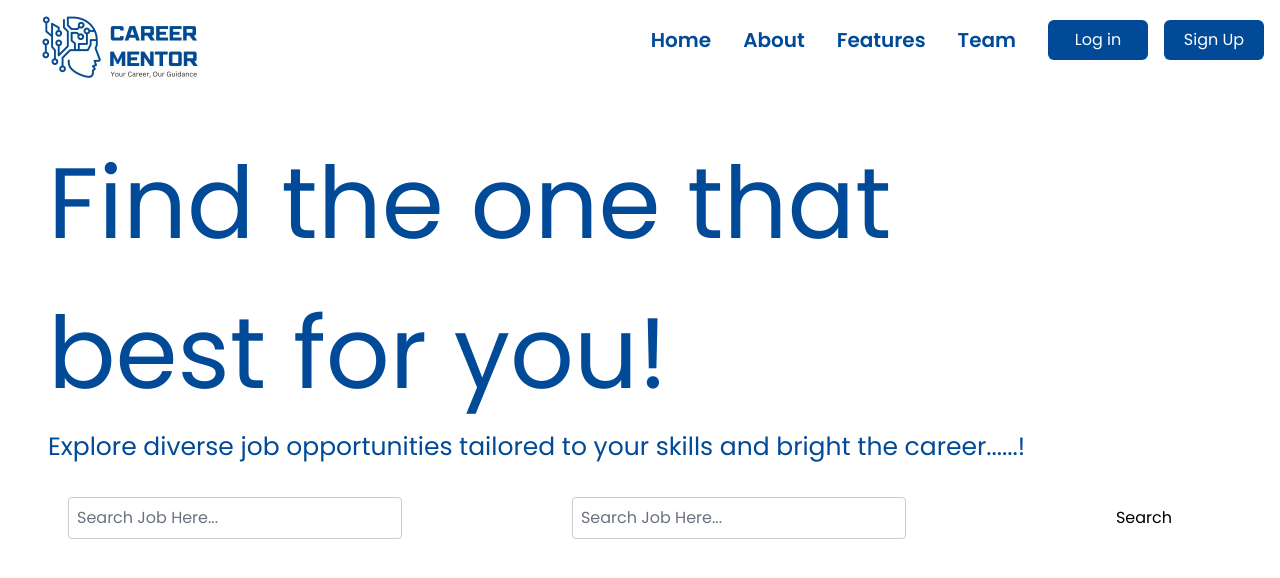
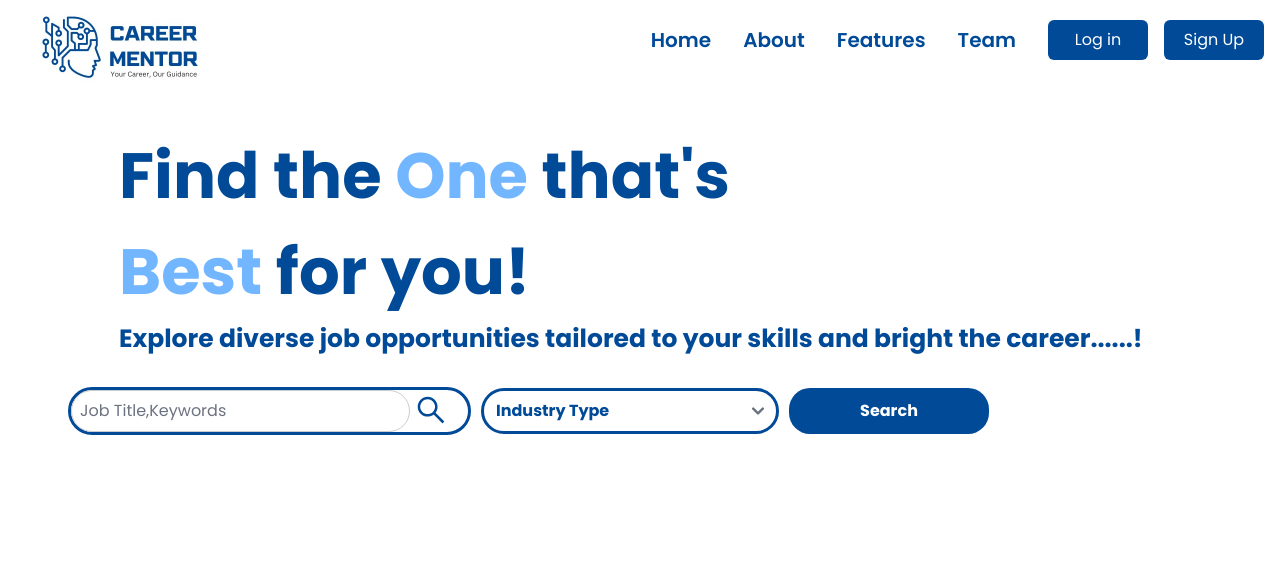
Before and after one commit to Fiza-Sahar/CareerMentor_Fyp_Project, a React (Vite) app in the folder my-project/: page /Searchbar in a window 1280 px wide. Shown: the top 578 px of the page. Built offline with nearby package versions, Linux system fonts and the light colour scheme.

Commit message:
searchbar

```diff
--- a/my-project/package.json
+++ b/my-project/package.json
@@ -10,12 +10,15 @@
     "preview": "vite preview"
   },
   "dependencies": {
+    "@emotion/react": "^11.11.4",
+    "@emotion/styled": "^11.11.5",
     "@fortawesome/fontawesome": "^1.1.8",
     "@fortawesome/fontawesome-svg-core": "^6.5.2",
     "@fortawesome/free-brands-svg-icons": "^6.5.2",
     "@fortawesome/free-solid-svg-icons": "^6.5.2",
     "@fortawesome/react-fontawesome": "^0.2.0",
     "@material-tailwind/react": "^2.1.9",
+    "@mui/material": "^5.15.16",
     "@react-oauth/google": "^0.12.1",
     "bootstrap": "^5.3.3",
     "flowbite-react": "^0.7.8",
--- a/my-project/src/components/Features/Jobfinding/Job_searchbar/Searchbar.css
+++ b/my-project/src/components/Features/Jobfinding/Job_searchbar/Searchbar.css
@@ -1,21 +1,22 @@
-@import url('https://fonts.googleapis.com/css2?family=Poppins:ital,wght@0,100;0,200;0,300;0,400;0,500;0,600;0,700;0,800;0,900;1,100;1,200;1,300;1,400;1,500;1,600;1,700;1,800;1,900&display=swap');
+/* @import url('https://fonts.googleapis.com/css2?family=Poppins:ital,wght@0,100;0,200;0,300;0,400;0,500;0,600;0,700;0,800;0,900;1,100;1,200;1,300;1,400;1,500;1,600;1,700;1,800;1,900&display=swap'); */
 
 
 
-:root{
+:root {
     font-family: 'Poppins', sans-serif;
 }
 
-body{
+body {
     background: white;
 }
 
-li{
+/* li {
     list-style: none;
     cursor: pointer;
     position: relative;
 }
-li:hover::before{
+
+li:hover::before {
     position: absolute;
     content: '';
     height: 4px;
@@ -24,17 +25,66 @@ li:hover::before{
     right: 0;
     color: #2a68ff;
 }
+
 .icon {
     cursor: pointer;
 }
+
 .card {
-    background:#000;
+    background: #000;
+} */
+
+.color {
+    margin: 0 71px 9px 71px;
+    align-self: start;
+    word-break: break-word;
+    font-weight: bold;
+    font-size: 64px;
+    color: #004A98;
 }
-.color {
+
+.font {
     color: #004A98;
-    font-size: 100px;
+    font-size: 25px;
+    margin: top 2px;;
 }
-.font{
-    color:#004A98;
-    font-size: 25px;
+
+.rou{
+    border-radius: 40px !important;
+    border: 3px solid #004A98;
+    color: #004A98;
+    font-weight: bold;
 }
+
+.background {
+    background-color: #004a98;
+    border: none;
+    color: #fff;
+    border-radius: 21px;
+    margin-right: auto;
+    padding: 11px;
+    width: 200px;
+    position: relative;
+    justify-content: center;
+    font-weight: bold;
+
+}
+
+.background:hover {
+    background-color: #5a6268;
+}
+
+.aaaaaaaa {
+    border: 1px solid darkblue;
+    border-radius: 200px;
+    border-width: 100px;
+    padding: 7px;
+    width: 150px;
+    justify-content: center;
+    font-weight: bold;
+}
+.cstyle{
+color: #72b6ff;
+/* line-height: 3%; */
+
+}
--- a/my-project/src/components/Features/Jobfinding/Job_searchbar/Searchbar.jsx
+++ b/my-project/src/components/Features/Jobfinding/Job_searchbar/Searchbar.jsx
@@ -1,37 +1,41 @@
 import React from 'react'
 import { AiOutlineSearch } from 'react-icons/ai'
-import { AiOutlineCloseCircle } from 'react-icons/ai';
+import InputBase from '@mui/material/InputBase';
 import './Searchbar.css';
+import { useState } from 'react';
+function Searchbar() {
+  const [role, setRole] = useState('');
+  return (
+    <div className="searchDiv grid gp-10 bg-greyIsh rounded-[10px] p-[3rem]">
+      <div className='color'>
+        <p>Find the <span className='cstyle'>One</span> that's <br></br><span className='cstyle'>Best</span> for you!</p>
 
-const Searchbar = () => {
-  return (
-
-
-
-    <div className="searchDiv grid gp-10 bg-greyIsh rounded-[10px] p-[3rem]">
-
-      <div className='color'> <p>Find the one that <br></br>best for you!</p>
         <p className='font'> Explore diverse job opportunities tailored to your skills and bright the career......!  </p>
       </div>
+      <form action="">
+        <div className='firstDiv flex justify-between items-center rounded-[80px] gap-[10px]
+        bg-white p-5 shadow-grey-700 w-[100%] h-200'>
 
-      <form action="">
-        <div className='firstDiv flex justify-between items-center rounded-[8px] gap-[10px]
-        bg-white p-5 shadow-greyIsh-700'>
+          <div className='flex gap-1 items-cent margin:auto rounded-[70px] rou'>
+            <input className='rou w-[100px]' type='text' placeholder='Job Title,Keywords' />
+            <AiOutlineSearch className='text-[25px] icon' />
+          </div>
 
-          <div className='flex gap-2 items-cent margin:auto rounded-[50px]'>
-            {/* <AiOutlineSearch className='text-[25px] icon' /> */}
-            <input type='text' className='bg-transparent text-blue-500
-      focus:outline-none w-[100%]' placeholder='Search Job Here...' />
-            {/* <AiOutlineCloseCircle className='text-[30px] text-[#a5a6a6]
-      hover:text-textColor icon'/> */}
+          <div className='row'>
+            <div className='col-6'>
+              <select className="rou" value={role} onChange={(e) => setRole(e.target.value)}>
+                <option value="">Industry Type</option>
+                <option value="Software Engineer">Software Engineer</option>
+                <option value="Web Developer">Web Developer</option>
+                <option value="Software Quality Engineering">Software Quality Engineering</option>
+                <option value="Data Scientist">Data Scientist</option>
+                <option value="Product Manager">Product Manager</option>
+              </select>
+            </div>
 
-  </div>
-  <div className='flex gap-2 items-cent margin:auto rounded-[50px]'>
-  <input type='text' className='bg-transparent text-blue-500
-      focus:outline-none w-[100%]' placeholder='Search Job Here...' />
-  </div>
-  <button className='bg-blueColor h-full p-5 px-10 rounded-[10px]
-  cursor-pointer hover:bg-blue-300'>Search</button>
+          </div>
+          <button className='background' type="button">Search</button>
+
 
         </div>
       </form>
```
Also changed, not shown: 1 other file (tests, documents, lock files or other folders).
